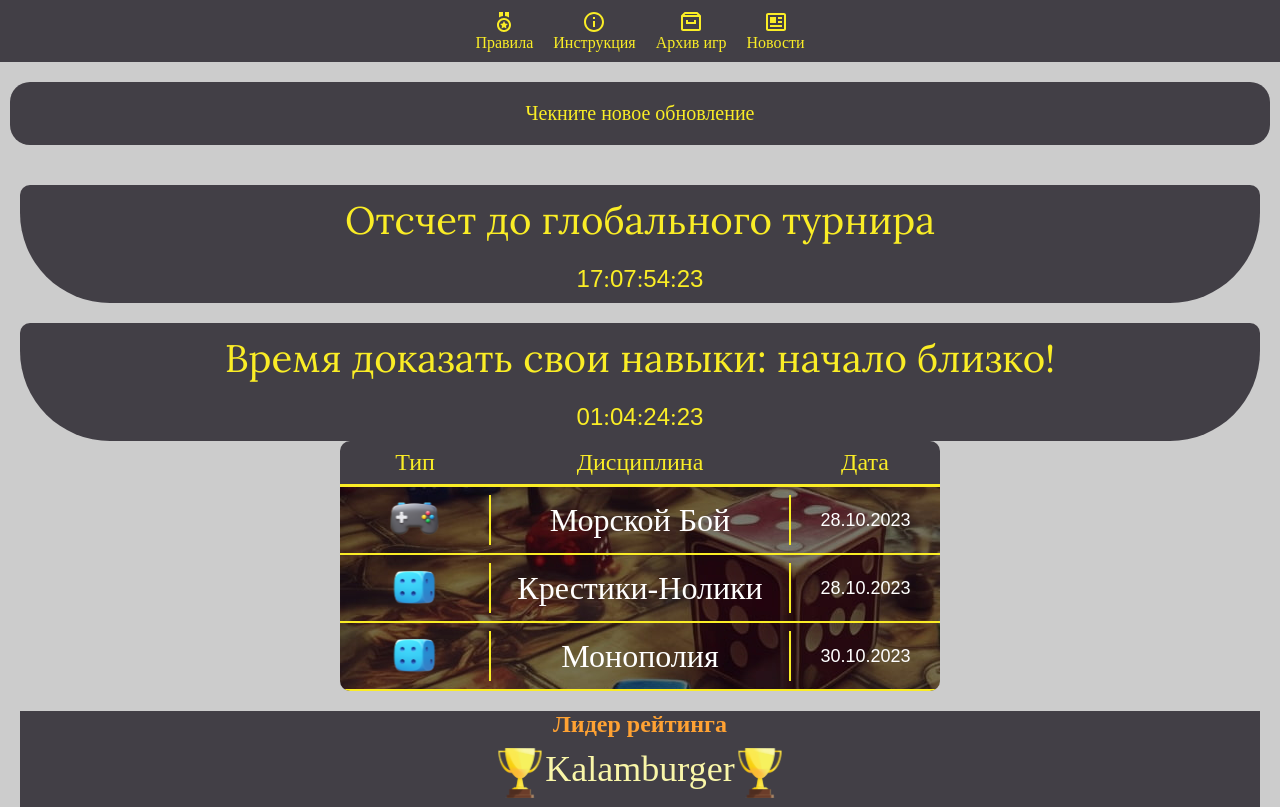
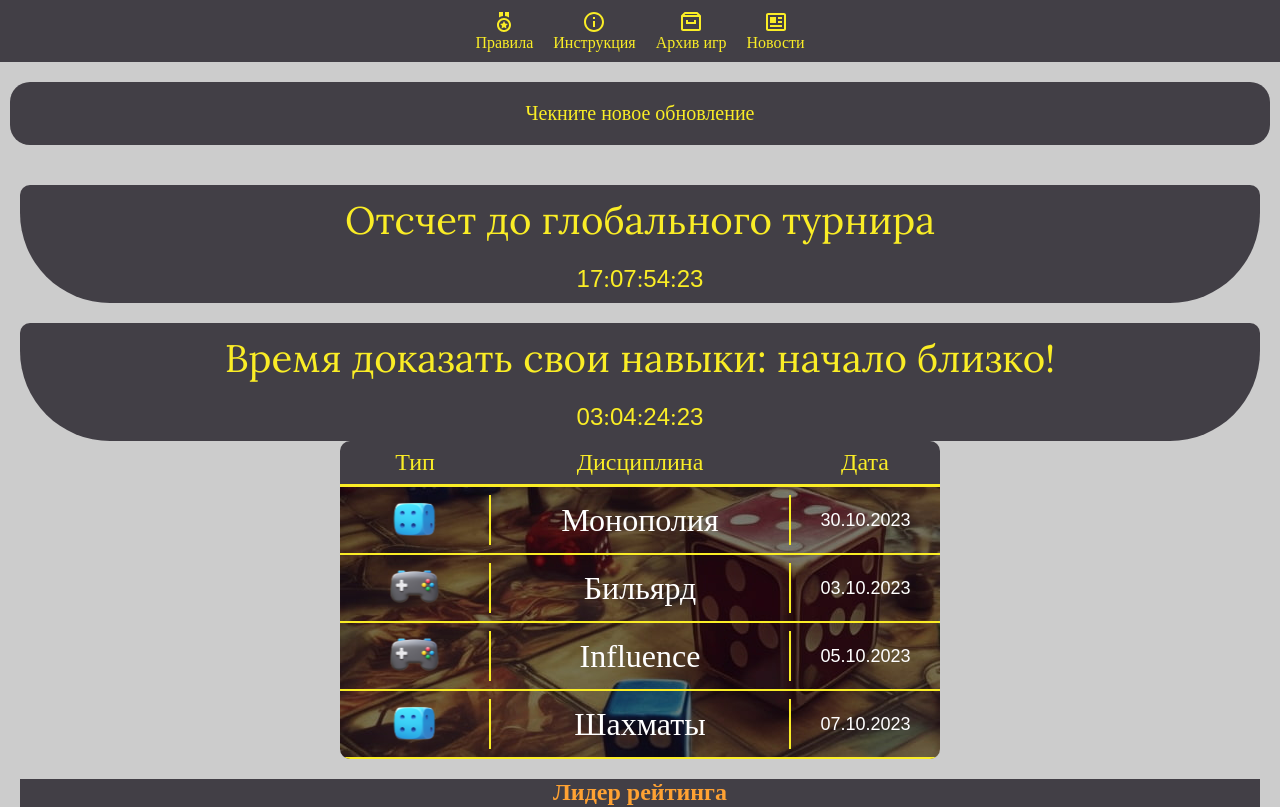
Before and after one commit to Akula3331/TourneyX, a React (Create React App) app: page / in a window 1280 px wide. Shown: the top 807 px of the page. Built offline with nearby package versions, Linux system fonts and the light colour scheme; a web font is replaced by a local one.

Commit message:
modified:   public/players.json 	modified:   src/components/TimeCon/TimeCon.jsx 	modified:   src/pages/ArchivePage/ArchivePage.jsx

```diff
--- a/public/players.json
+++ b/public/players.json
@@ -2,7 +2,7 @@
     "players": [
       {
         "name": "Kalamburger",
-        "points":14,
+        "points":20,
         "megapoint":0,
         "games": [
           { "name": "Шахматы", "firstPlace": 0, "secondPlace": 0, "thirdPlace": 0, "fourthPlace": 0 },
@@ -16,20 +16,20 @@
           { "name": "Bottle Flip", "firstPlace": 0, "secondPlace": 0, "thirdPlace": 0, "fourthPlace": 0 },
           { "name": "Бойцовская арена", "firstPlace": 0, "secondPlace": 0, "thirdPlace": 0, "fourthPlace": 0 },
           { "name": "Бильярд", "firstPlace": 0, "secondPlace": 0, "thirdPlace": 0, "fourthPlace": 0 },
-          { "name": "Крестики-нолики", "firstPlace": 0, "secondPlace": 0, "thirdPlace": 0, "fourthPlace": 0 },
+          { "name": "Крестики-нолики", "firstPlace": 1, "secondPlace": 0, "thirdPlace": 0, "fourthPlace": 0 },
           { "name": "Uno", "firstPlace": 0, "secondPlace": 0, "thirdPlace": 0, "fourthPlace": 1 },
           { "name": "Тетрис", "firstPlace": 0, "secondPlace": 0, "thirdPlace": 0, "fourthPlace": 0 },
           { "name": "Секретная игра", "firstPlace": 0, "secondPlace": 0, "thirdPlace": 0, "fourthPlace": 0 },
           { "name": "Домино", "firstPlace": 0, "secondPlace": 0, "thirdPlace": 0, "fourthPlace": 0 },
           { "name": "Rusted Warfare", "firstPlace": 0, "secondPlace": 0, "thirdPlace": 0, "fourthPlace": 0 },
-          { "name": "Морской Бой", "firstPlace": 0, "secondPlace": 0, "thirdPlace": 0, "fourthPlace": 0 },
+          { "name": "Морской Бой", "firstPlace": 1, "secondPlace": 0, "thirdPlace": 0, "fourthPlace": 0 },
           { "name": "Завоевание Фортуны", "firstPlace": 0, "secondPlace": 0, "thirdPlace": 1, "fourthPlace": 0 },
           { "name": "Blocksudoku", "firstPlace": 1, "secondPlace": 0, "thirdPlace": 0, "fourthPlace": 0 }
         ]
       },
       {
         "name": "Betito",
-        "points":12,
+        "points":15,
         "megapoint":0,
         "games": [
           { "name": "Шахматы", "firstPlace": 0, "secondPlace": 0, "thirdPlace": 0, "fourthPlace": 0 },
@@ -43,20 +43,20 @@
           { "name": "Bottle Flip", "firstPlace": 0, "secondPlace": 0, "thirdPlace": 0, "fourthPlace": 0 },
           { "name": "Бойцовская арена", "firstPlace": 0, "secondPlace": 0, "thirdPlace": 0, "fourthPlace": 0 },
           { "name": "Бильярд", "firstPlace": 0, "secondPlace": 0, "thirdPlace": 0, "fourthPlace": 0 },
-          { "name": "Крестики-нолики", "firstPlace": 0, "secondPlace": 0, "thirdPlace": 0, "fourthPlace": 0 },
+          { "name": "Крестики-нолики", "firstPlace": 0, "secondPlace": 0, "thirdPlace": 1, "fourthPlace": 0 },
           { "name": "Uno", "firstPlace": 1, "secondPlace": 0, "thirdPlace": 0, "fourthPlace": 0 },
           { "name": "Тетрис", "firstPlace": 0, "secondPlace": 0, "thirdPlace": 0, "fourthPlace": 0 },
           { "name": "Секретная игра", "firstPlace": 0, "secondPlace": 0, "thirdPlace": 0, "fourthPlace": 0 },
           { "name": "Домино", "firstPlace": 0, "secondPlace": 0, "thirdPlace": 0, "fourthPlace": 0 },
           { "name": "Rusted Warfare", "firstPlace": 0, "secondPlace": 0, "thirdPlace": 0, "fourthPlace": 0 },
-          { "name": "Морской Бой", "firstPlace": 0, "secondPlace": 0, "thirdPlace": 0, "fourthPlace": 0 },
+          { "name": "Морской Бой", "firstPlace": 0, "secondPlace": 1, "thirdPlace": 0, "fourthPlace": 0 },
           { "name": "Завоевание Фортуны", "firstPlace": 0, "secondPlace": 0, "thirdPlace": 0, "fourthPlace": 1 },
           { "name": "Blocksudoku", "firstPlace": 0, "secondPlace": 1, "thirdPlace": 0, "fourthPlace": 0 }
         ]
       },
       {
         "name": "Gorbatic",
-        "points":11,
+        "points":14,
         "megapoint":0,
         "games": [
           { "name": "Шахматы", "firstPlace": 0, "secondPlace": 0, "thirdPlace": 0, "fourthPlace": 0 },
@@ -70,13 +70,13 @@
           { "name": "Bottle Flip", "firstPlace": 0, "secondPlace": 0, "thirdPlace": 0, "fourthPlace": 0 },
           { "name": "Бойцовская арена", "firstPlace": 0, "secondPlace": 0, "thirdPlace": 0, "fourthPlace": 0 },
           { "name": "Бильярд", "firstPlace": 0, "secondPlace": 0, "thirdPlace": 0, "fourthPlace": 0 },
-          { "name": "Крестики-нолики", "firstPlace": 0, "secondPlace": 0, "thirdPlace": 0, "fourthPlace": 0 },
+          { "name": "Крестики-нолики", "firstPlace": 0, "secondPlace": 1, "thirdPlace": 0, "fourthPlace": 0 },
           { "name": "Uno", "firstPlace": 0, "secondPlace": 1, "thirdPlace": 0, "fourthPlace": 0 },
           { "name": "Тетрис", "firstPlace": 0, "secondPlace": 0, "thirdPlace": 0, "fourthPlace": 0 },
           { "name": "Секретная игра", "firstPlace": 0, "secondPlace": 0, "thirdPlace": 0, "fourthPlace": 0 },
           { "name": "Домино", "firstPlace": 0, "secondPlace": 0, "thirdPlace": 0, "fourthPlace": 0 },
           { "name": "Rusted Warfare", "firstPlace": 0, "secondPlace": 0, "thirdPlace": 0, "fourthPlace": 0 },
-          { "name": "Морской Бой", "firstPlace": 0, "secondPlace": 0, "thirdPlace": 0, "fourthPlace": 0 },
+          { "name": "Морской Бой", "firstPlace": 0, "secondPlace": 0, "thirdPlace": 1, "fourthPlace": 0 },
           { "name": "Завоевание Фортуны", "firstPlace": 0, "secondPlace": 1, "thirdPlace": 0, "fourthPlace": 0 },
           { "name": "Blocksudoku", "firstPlace": 0, "secondPlace": 0, "thirdPlace": 1, "fourthPlace": 0 }
         ]
@@ -97,13 +97,13 @@
           { "name": "Bottle Flip", "firstPlace": 0, "secondPlace": 0, "thirdPlace": 0, "fourthPlace": 0 },
           { "name": "Бойцовская арена", "firstPlace": 0, "secondPlace": 0, "thirdPlace": 0, "fourthPlace": 0 },
           { "name": "Бильярд", "firstPlace": 0, "secondPlace": 0, "thirdPlace": 0, "fourthPlace": 0 },
-          { "name": "Крестики-нолики", "firstPlace": 0, "secondPlace": 0, "thirdPlace": 0, "fourthPlace": 0 },
+          { "name": "Крестики-нолики", "firstPlace": 0, "secondPlace": 0, "thirdPlace": 0, "fourthPlace": 1 },
           { "name": "Uno", "firstPlace": 0, "secondPlace": 0, "thirdPlace": 1, "fourthPlace": 0 },
           { "name": "Тетрис", "firstPlace": 0, "secondPlace": 0, "thirdPlace": 0, "fourthPlace": 0 },
           { "name": "Секретная игра", "firstPlace": 0, "secondPlace": 0, "thirdPlace": 0, "fourthPlace": 0 },
           { "name": "Домино", "firstPlace": 0, "secondPlace": 0, "thirdPlace": 0, "fourthPlace": 0 },
           { "name": "Rusted Warfare", "firstPlace": 0, "secondPlace": 0, "thirdPlace": 0, "fourthPlace": 0 },
-          { "name": "Морской Бой", "firstPlace": 0, "secondPlace": 0, "thirdPlace": 0, "fourthPlace": 0 },
+          { "name": "Морской Бой", "firstPlace": 0, "secondPlace": 0, "thirdPlace": 0, "fourthPlace": 1 },
           { "name": "Завоевание Фортуны", "firstPlace": 1, "secondPlace": 0, "thirdPlace": 0, "fourthPlace": 0 },
           { "name": "Blocksudoku", "firstPlace": 0, "secondPlace": 0, "thirdPlace": 0, "fourthPlace": 1 }
         ]
--- a/src/components/TimeCon/TimeCon.jsx
+++ b/src/components/TimeCon/TimeCon.jsx
@@ -4,40 +4,29 @@ import BlockTime from "../BlockTime/BlockTime";
 
 export default function TimeCon({ onFirstDateFromChild }) {
   const initialData = [
-    {
-      img: "/icons/timeIcon/gamecontroller.svg",
-      dis: "Морской Бой",
-      data: "28.10.2023",
-      pNum: ["Kalamburger", "Gorbatic", "Betito", "CFKN"],
-    },
-    {
-      img: "/icons/timeIcon/dice.svg",
-      dis: "Крестики-Нолики",
-      data: "28.10.2023",
-      pNum: ["Kalamburger", "CFKN", "Gorbatic", "Betito"],
-    },
+
     {
       img: "/icons/timeIcon/dice.svg",
       dis: "Монополия",
       data: "30.10.2023",
     },
-    // {
-    //   img: "/icons/timeIcon/gamecontroller.svg",
-    //   dis: "Бильярд",
-    //   data: "03.10.2023",
-    //   pNum: ["Kalamburger", "Betito", "Gorbatic", "CFKN"],
-    // },
-    // {
-    //   img: "/icons/timeIcon/gamecontroller.svg",
-    //   dis: "Influence",
-    //   data: "05.10.2023",
-    // },
-    // {
-    //   img: "/icons/timeIcon/dice.svg",
-    //   dis: "Шахматы",
-    //   data: "07.10.2023",
-    //   pNum: ["Kalamburger", "Betito", "Gorbatic", "CFKN"],
-    // },
+    {
+      img: "/icons/timeIcon/gamecontroller.svg",
+      dis: "Бильярд",
+      data: "03.10.2023",
+      pNum: ["Kalamburger", "Betito", "Gorbatic", "CFKN"],
+    },
+    {
+      img: "/icons/timeIcon/gamecontroller.svg",
+      dis: "Influence",
+      data: "05.10.2023",
+    },
+    {
+      img: "/icons/timeIcon/dice.svg",
+      dis: "Шахматы",
+      data: "07.10.2023",
+      pNum: ["Kalamburger", "Betito", "Gorbatic", "CFKN"],
+    },
   ];
 
   // 'Gorbatic', 'Betito','CFKN','Kalamburger'
--- a/src/pages/ArchivePage/ArchivePage.jsx
+++ b/src/pages/ArchivePage/ArchivePage.jsx
@@ -13,6 +13,8 @@ export default function ArchivePage() {
     { name: "Ping Pong", date: "2023-10-23", firstPlace: 'Kalamburger', secondPlace: 'CFKN', thirdPlace: 'Gorbatic', fourthPlace: 'Betito' },
     { name: "Blocksudoku", date: "2023-10-24", firstPlace: 'Kalamburger', secondPlace: 'Betito', thirdPlace: 'Gorbatic', fourthPlace: 'CFKN' },
     { name: "Завоевание фортуны", date: "2023-10-27", firstPlace: 'CFKN', secondPlace: 'Gorbatic', thirdPlace: 'Kalamburger', fourthPlace: 'Betito' },
+    { name: "Крестики-нолики", date: "2023-10-28", firstPlace: 'Kalamburger', secondPlace: 'Gorbatic', thirdPlace: 'Betito', fourthPlace: 'CFKN' },
+    { name: "Морской бой", date: "2023-10-28", firstPlace: 'Kalamburger', secondPlace: 'Betito', thirdPlace: 'Gorbatic', fourthPlace: 'CFKN' },
 
   ];
 
```
